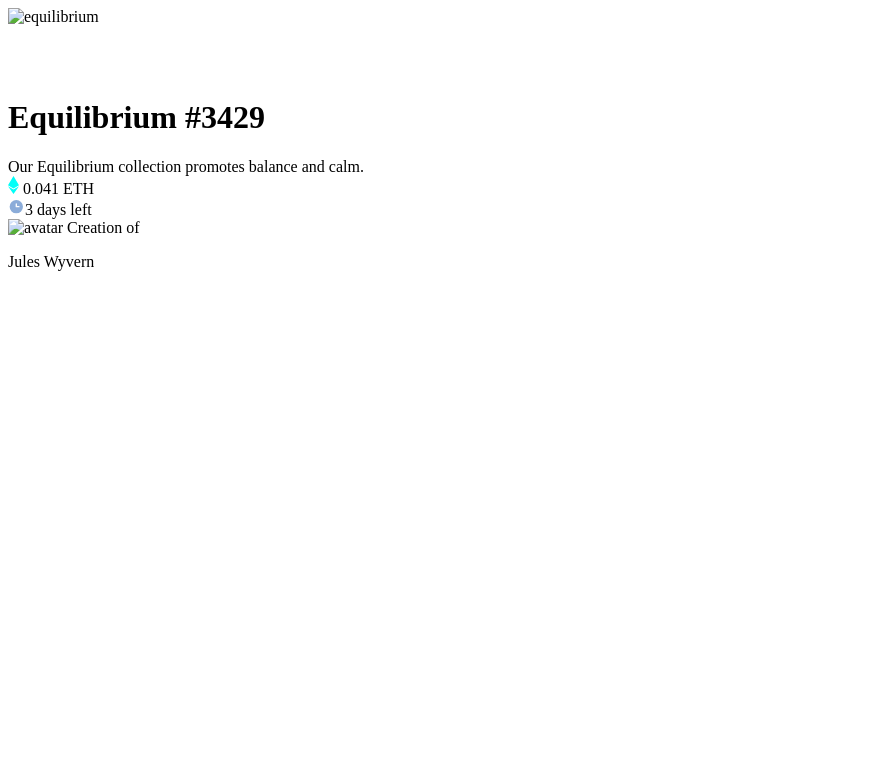
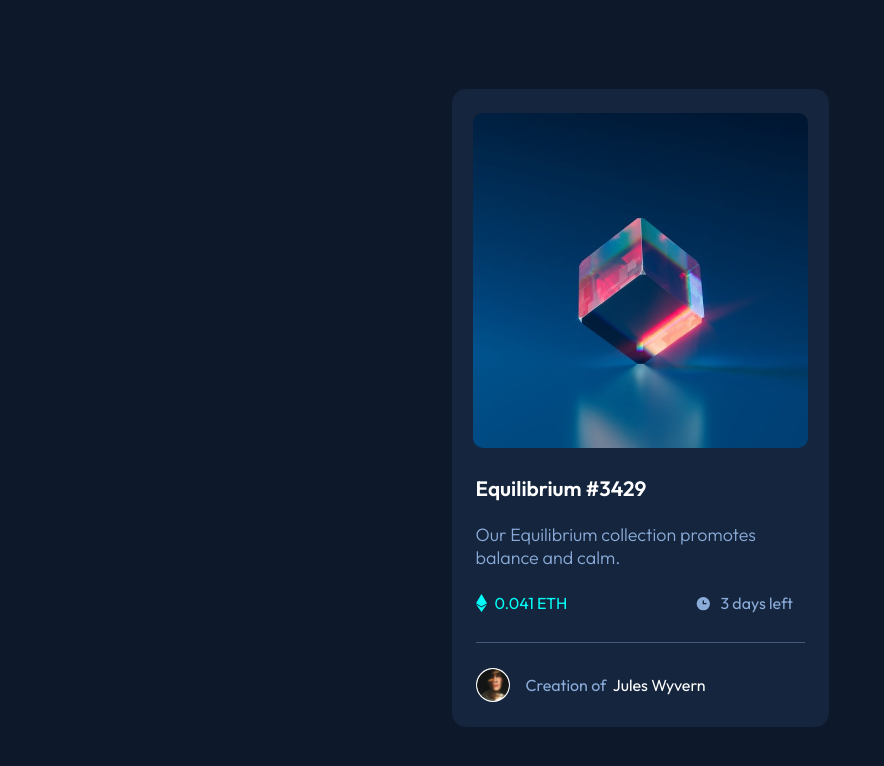
Before and after one commit to LazyIshu/NFT-preview-card, a plain HTML site: page index.html in a window 1280 px wide. Shown: the whole page, without its empty margins (0-884 px from the left). Drawn offline with Linux system fonts and the light colour scheme; the site is published under a folder, as on GitHub Pages, so addresses that start at the root find nothing.

Commit message:
Update index.html

```diff
--- a/index.html
+++ b/index.html
@@ -7,13 +7,13 @@
   <link rel="icon" type="image/png" sizes="32x32" href="./images/favicon-32x32.png">
   <title> NFT preview card component</title>
   <link href="https://fonts.googleapis.com/css2?family=Outfit:wght@300;400;600&display=swap" rel="stylesheet">
-  <link rel="stylesheet" href="/style/style.css">
+  <link rel="stylesheet" href="./style/style.css">
 </head>
 
 <body>
     <div class="content">
       <div class="image">
-        <img src="/images/image-equilibrium.jpg" alt="equilibrium" class="equili">
+        <img src="./images/image-equilibrium.jpg" alt="equilibrium" class="equili">
      <div class="eye"><svg width="48" height="48" xmlns="http://www.w3.org/2000/svg"><g fill="none" fill-rule="evenodd"><path d="M0 0h48v48H0z"/><path d="M24 9C14 9 5.46 15.22 2 24c3.46 8.78 12 15 22 15 10.01 0 18.54-6.22 22-15-3.46-8.78-11.99-15-22-15Zm0 25c-5.52 0-10-4.48-10-10s4.48-10 10-10 10 4.48 10 10-4.48 10-10 10Zm0-16c-3.31 0-6 2.69-6 6s2.69 6 6 6 6-2.69 6-6-2.69-6-6-6Z" fill="#FFF" fill-rule="nonzero"/></g></svg>
       </div>
       </div>
@@ -34,7 +34,7 @@
             </svg>3 days left</div>
         </div>
         <div class="creat">
-          <img src="/images/image-avatar.png" alt="avatar" class="avatar">
+          <img src="./images/image-avatar.png" alt="avatar" class="avatar">
           Creation of <p class="name"> Jules Wyvern</p>
         </div>
 
```
